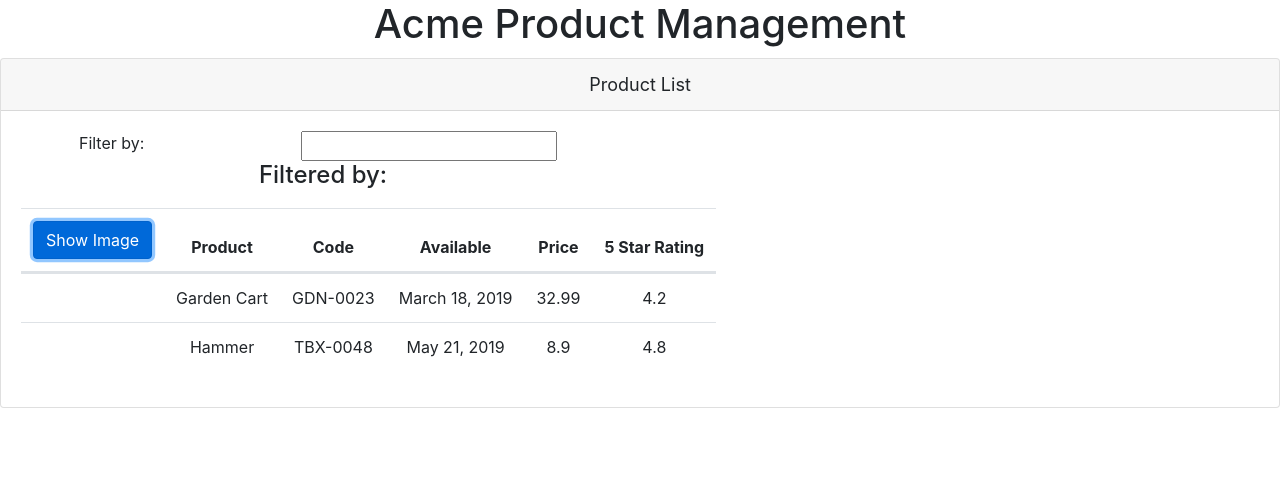
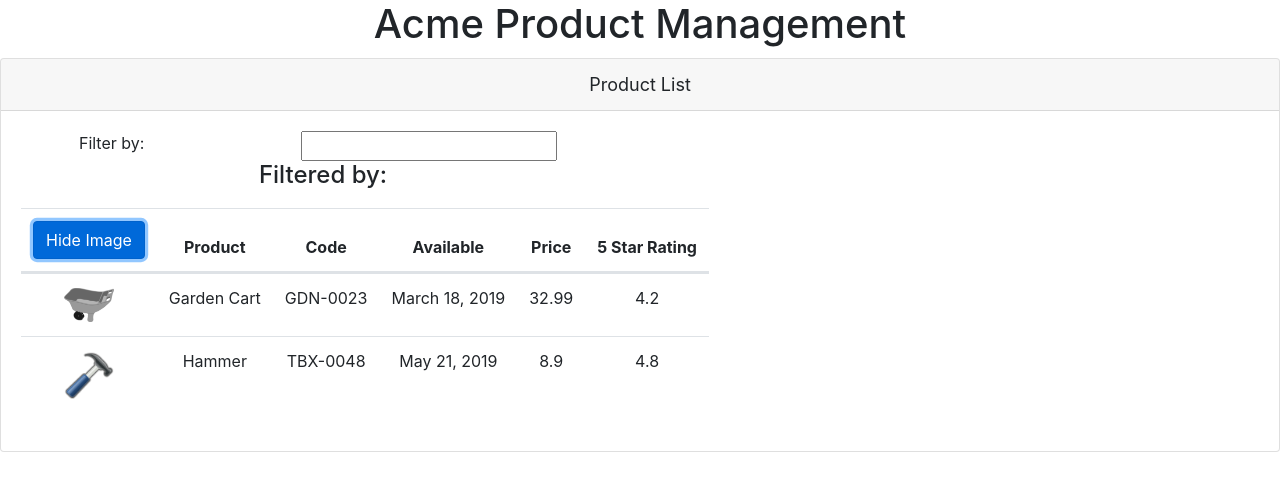
Before and after one commit to saitohfin/Angular-TypeScript-GettingStarted, an Angular app: page / in a window 1280 px wide. Both pictures are taken after a click on the button "Show Image". Shown: the top 490 px of the page. Built offline with nearby package versions, Linux system fonts and the light colour scheme.

Commit message:
Bind a click event in a button

```diff
--- a/src/app/products/product-list.component.html
+++ b/src/app/products/product-list.component.html
@@ -14,7 +14,12 @@
             <div class="table" *ngIf='products && products.length'>
                 <thead>
                     <tr>
-                        <th><button class="btn btn-primary">Show Image</button></th>
+                        <th>
+                            <button class="btn btn-primary"
+                            (click)='toggleImage()'>
+                                {{showImage ? 'Hide' : 'Show'}} Image
+                            </button>
+                        </th>
                         <th>Product</th>
                         <th>Code</th>
                         <th>Available</th>
@@ -24,7 +29,14 @@
                 </thead>
                 <tbody>
                   <tr *ngFor='let product of products'>
-                    <td></td>
+                    <td>
+                        <img *ngIf='showImage'
+                            [src]="product.imageUrl"
+                            [title]="product.productName"
+                            [style.width.px]="imageWidth"
+                            [style.margin.px]="imageMargin"
+                        />
+                    </td>
                     <td>{{product.productName}}</td>
                     <td>{{product.productCode}}</td>
                     <td>{{product.releaseDate}}</td>
--- a/src/app/products/product-list.component.ts
+++ b/src/app/products/product-list.component.ts
@@ -7,6 +7,9 @@
 
 export class ProductListComponent{
   title: string = 'Product List';
+  imageWidth: number = 50;
+  imageMargin: number = 2;
+  showImage: boolean = false;
   products: any[] = [
     {
       "productId": 2,
@@ -29,4 +32,8 @@
       "imageUrl": "assets/images/hammer.png"
     }
   ];
+
+  toggleImage(): void{
+    this.showImage = !this.showImage;
+  }
 }
```
